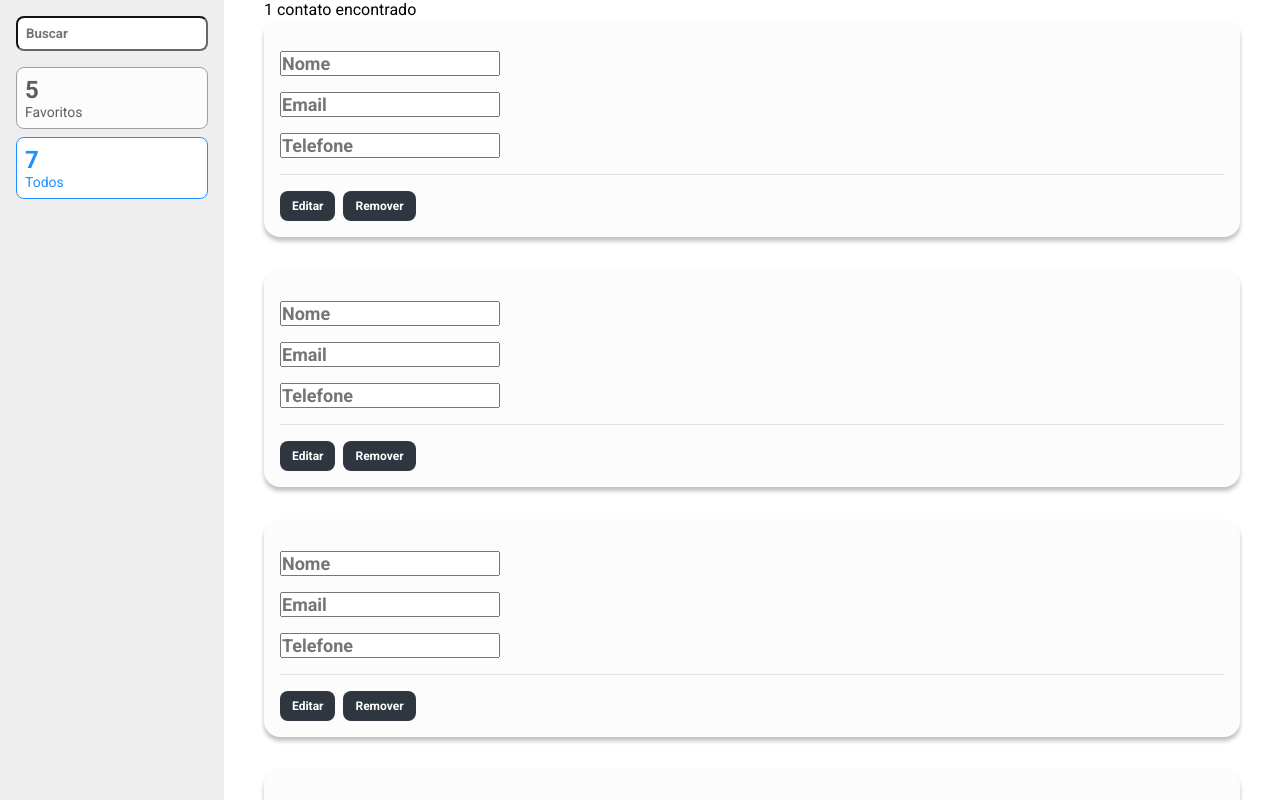
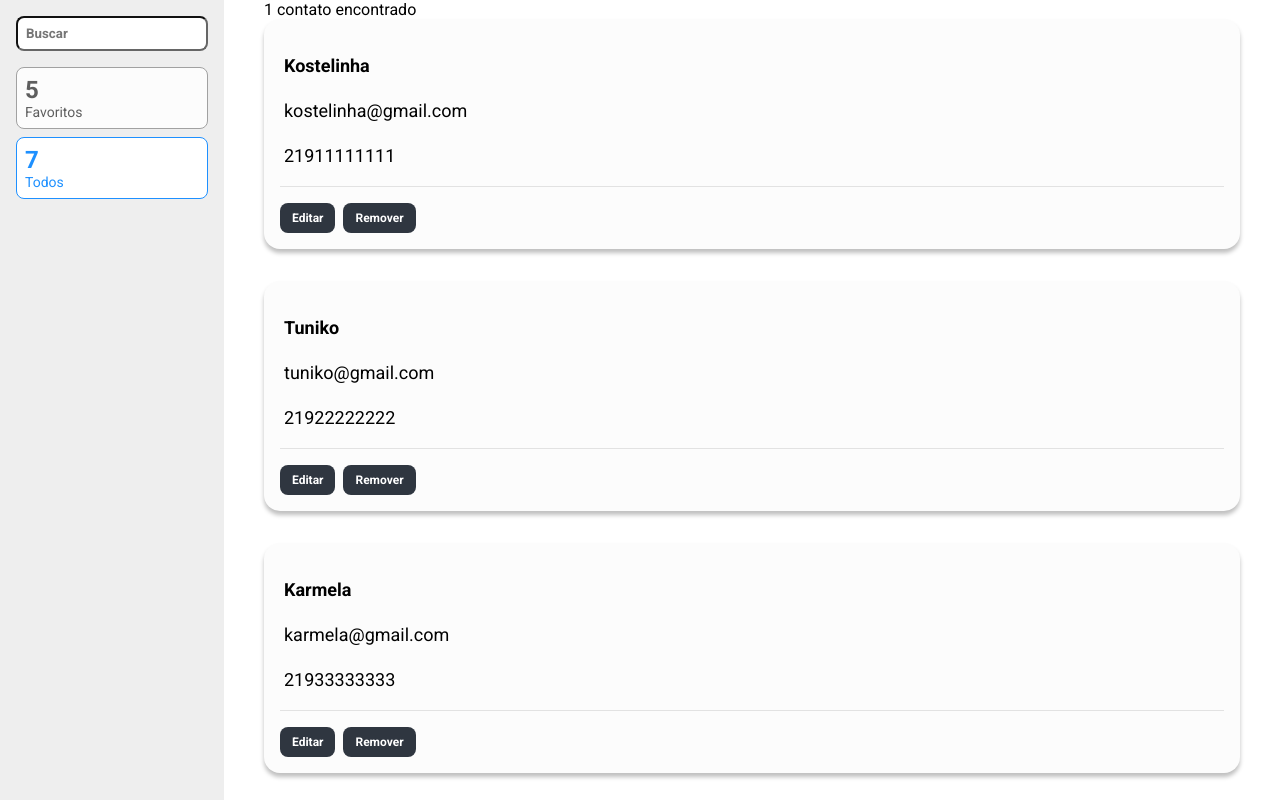
Before and after one commit to eyelexx/lista-de-contatos-react, a React (Create React App) app: page / in a window 1280 px wide. Built offline with nearby package versions, Linux system fonts and the light colour scheme.

Commit message:
Criação do estado para troca de botões

```diff
--- a/src/App.tsx
+++ b/src/App.tsx
@@ -1,5 +1,5 @@
 import BarraLateral from './containers/BarraLateral'
-import Contatos from './containers/Contatos/contatos'
+import ListaDeContatos from './containers/ListaDeContatos'
 import EstiloGlobal, { Container } from './styles'
 
 function App() {
@@ -8,7 +8,7 @@ function App() {
       <EstiloGlobal />
       <Container>
         <BarraLateral />
-        <Contatos />
+        <ListaDeContatos />
       </Container>
     </>
   )
--- a/src/components/Contato/index.tsx
+++ b/src/components/Contato/index.tsx
@@ -1,15 +1,47 @@
+import { useState } from 'react'
 import * as S from './styles'
 
-const Contato = () => (
+type Props = {
+  nome: string
+  email: string
+  telefone: number
+}
+
+const Contato = ({ nome, email, telefone }: Props) => {
+  const [estaEditando, setEstaEditando] = useState(false)
+
+  return (
     <S.Card>
-    <S.Nome placeholder="Nome" />
-    <S.Email placeholder="Email" />
-    <S.Telefone placeholder="Telefone" />
+      <S.Nome value={nome} placeholder="Nome Sobrenome" />
+      <S.Email value={email} placeholder="email@email.com" />
+      <S.Telefone value={telefone} placeholder="(21)98765-4321" />
       <S.BarraAcoes>
-      <S.Botao>Editar</S.Botao>
+        {estaEditando ? (
+          <>
+            <S.Botao>Salvar</S.Botao>
+            <S.Botao
+              onClick={() => {
+                setEstaEditando(false)
+              }}
+            >
+              Cancelar
+            </S.Botao>
+          </>
+        ) : (
+          <>
+            <S.Botao
+              onClick={() => {
+                setEstaEditando(true)
+              }}
+            >
+              Editar
+            </S.Botao>
             <S.Botao>Remover</S.Botao>
+          </>
+        )}
       </S.BarraAcoes>
     </S.Card>
   )
+}
 
 export default Contato
--- a/src/components/Contato/styles.ts
+++ b/src/components/Contato/styles.ts
@@ -14,22 +14,29 @@ export const Nome = styled.input`
   display: block;
   margin-bottom: 16px;
   margin-top: 16px;
+  padding: 4px;
+  background-color: transparent;
+  border: none;
 `
 
 export const Email = styled.input`
   font-size: 18px;
-  font-weight: bold;
   display: block;
   margin-bottom: 16px;
   margin-top: 16px;
+  padding: 4px;
+  background-color: transparent;
+  border: none;
 `
 
 export const Telefone = styled.input`
   font-size: 18px;
-  font-weight: bold;
   display: block;
   margin-bottom: 16px;
   margin-top: 16px;
+  padding: 4px;
+  background-color: transparent;
+  border: none;
 `
 
 export const BarraAcoes = styled.div`
--- a/src/containers/Contatos/contatos.tsx
+++ /dev/null
@@ -1,27 +0,0 @@
-import Contato from '../../components/Contato'
-import { Container } from './styles'
-
-const Contatos = () => (
-  <Container>
-    <p>1 contato encontrado</p>
-    <ul>
-      <li>
-        <Contato />
-      </li>
-      <li>
-        <Contato />
-      </li>
-      <li>
-        <Contato />
-      </li>
-      <li>
-        <Contato />
-      </li>
-      <li>
-        <Contato />
-      </li>
-    </ul>
-  </Container>
-)
-
-export default Contatos
--- /dev/null
+++ b/src/containers/ListaDeContatos/index.tsx
@@ -0,0 +1,35 @@
+import Contato from '../../components/Contato'
+import { Container } from './styles'
+
+const Contatos = [
+  {
+    nome: 'Kostelinha',
+    email: 'kostelinha@gmail.com',
+    telefone: 21911111111
+  },
+  {
+    nome: 'Tuniko',
+    email: 'tuniko@gmail.com',
+    telefone: 21922222222
+  },
+  {
+    nome: 'Karmela',
+    email: 'karmela@gmail.com',
+    telefone: 21933333333
+  }
+]
+
+const ListaDeContatos = () => (
+  <Container>
+    <p>1 contato encontrado</p>
+    <ul>
+      {Contatos.map((t) => (
+        <li key={t.telefone}>
+          <Contato nome={t.nome} email={t.email} telefone={t.telefone} />
+        </li>
+      ))}
+    </ul>
+  </Container>
+)
+
+export default ListaDeContatos
```
Also changed, not shown: src/containers/ListaDeContatos/styles.ts (renamed from src/containers/Contatos/styles.ts), 1 other file (tests, documents, lock files or other folders). Lines whose indentation alone changed are shown as unchanged.
